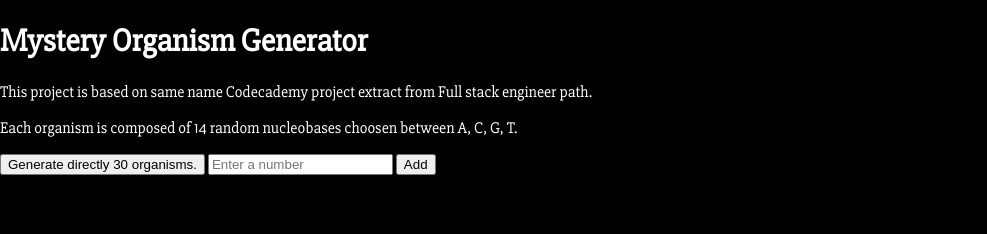
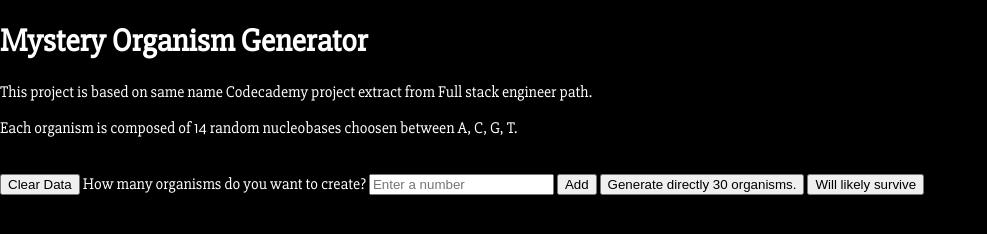
Before and after one commit to sebastienbourda/mystery-organism, a plain HTML site: page index.html in a window 1280 px wide. Shown: the whole page, without its empty margins (0-987 px from the left). Drawn offline with Linux system fonts and the light colour scheme.

Commit message:
Add clear and willLikelySurvive function.

```diff
--- a/index.html
+++ b/index.html
@@ -13,13 +13,16 @@
 			<p>Each organism is composed of 14 random nucleobases choosen between A, C, G, T.</p>
 		</header><!-- /header -->
 		<div class="controls">
-			<button onclick="createPaequor(30)">Generate directly 30 organisms.</button>
+			<button onclick="clearData()">Clear Data</button>
+			<span>How many organisms do you want to create?</span>
 			<input type="number" name="numberOfInstances" id="numberOfInstances" placeholder="Enter a number">
   			<button onclick="createPaequor(document.getElementById('numberOfInstances').value)">Add</button>
+  			<button onclick="createPaequor(30)">Generate directly 30 organisms.</button>
+  			<button onclick="compareDna()">Will likely survive</button>
 
 		</div>
 		<div class="container">
-			<div id="organism" class="organism">
+			<div id="organism">
 				<!-- Here you can find the organism visualization. -->
 			</div>
 		</div>
--- a/main.js
+++ b/main.js
@@ -137,19 +137,46 @@ const mostRelated = (arrayOfpaequor) => {
 
 //console.log(complementStrand(pAequor1.dna));
 
+let arrayOfpaequor = [];
+
+const clearData = () => {
+	// document.getElementById("organism").innerHTML = "";
+	const elements = document.getElementsByClassName("organism");
+	while (elements.length > 0) elements[0].remove();
+}
 
 
-function createPaequor(numberOfInstances) {
-    // var sum = parseInt(numberOfInstances)
-  	document.getElementById("organism").innerHTML = "";
-	const arrayOfpaequor = createInstances(numberOfInstances);
+const createPaequor = (numberOfInstances) => {
+	clearData();
+	arrayOfpaequor = [];
+	for(i=0;i<numberOfInstances;i++){
+		arrayOfpaequor.push(pAequorFactory(i, mockUpStrand()));
+	}
+	for(let j=0; j<arrayOfpaequor.length;j++){
+		let paequorDna = arrayOfpaequor[j].getDNA();
+		let paequorNum = arrayOfpaequor[j].getSpecimenNum();
+		let organism = document.getElementById("organism");
+		organism.innerHTML += `<p class="organism ${j}"> Organism ${paequorNum} is `+ paequorDna +"</p>";
+	}
+}
+
+
+const compareDna = () => {
 	for(let i=0; i<arrayOfpaequor.length;i++){
+		let paequorWillSurvive = arrayOfpaequor[i].willLikelySurvive();
 		let paequorDna = arrayOfpaequor[i].getDNA();
 		let paequorNum = arrayOfpaequor[i].getSpecimenNum();
 		let organism = document.getElementById("organism");
-		organism.innerHTML += `<span class="${i}"> Organism ${paequorNum} is `+ paequorDna +"</span>"+"<br>";
+		organism.innerHTML += `<span class="organism ${i}"> Organism ${paequorNum} is `+ paequorWillSurvive +"</span>"+"<br>";
 	}
-  }
+	// for (var i = 0; i < arrayOfpaequor.length; i++) {
+	// 	let willSurvive = arrayOfpaequor[i].willLikelySurvive();
+	// 	let paequorNum = arrayOfpaequor[i].getSpecimenNum();
+	// 	let organism = document.getElementsByClassName("organism");
+	// 	organism.innerHTML += `<span class="${i}"> Organism ${paequorNum} is `+ willSurvive +"</span>"+"<br>";
+	// }
+}
+
 
 
 
--- a/styles.scss
+++ b/styles.scss
@@ -22,4 +22,7 @@ body {
 
 .main{
 	width:100%;
+	.controls{
+		padding: 20px 0;
+	}
 }
```
Also changed, not shown: styles.css, 2 other files.
